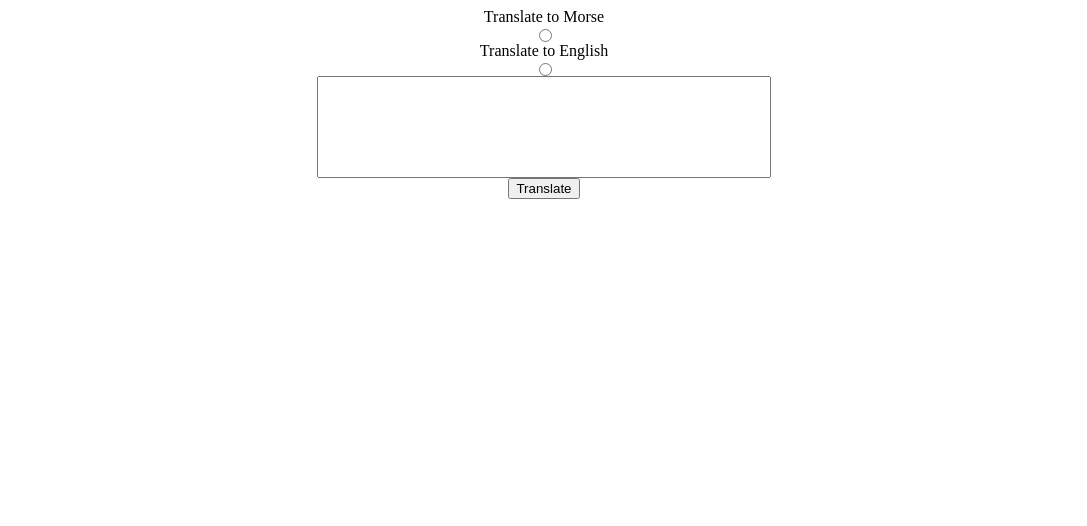
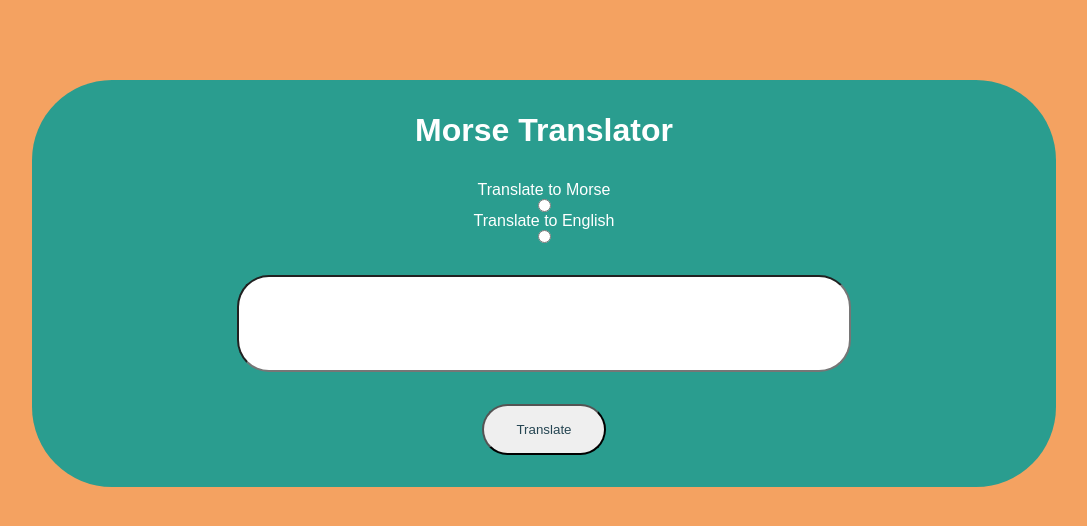
Before and after one commit to joebrentnall25/morse-translator, a website with bundled scripts: page index.html in a window 1280 px wide. Shown: the whole page, without its empty margins (96-1183 px from the left). Built offline with nearby package versions, Linux system fonts and the light colour scheme.

Commit message:
added styles to web page

```diff
--- a/assets/styles/pages/index.scss
+++ b/assets/styles/pages/index.scss
@@ -1,15 +1,38 @@
+@import '../utility/variable.scss';
+
+body {
+    background-color: $primary;
     .form__container {
         display: flex;
         justify-content: center;
         align-items: center;
+        margin: 10vh 10vw;
         .form__content {
+            background-color: $secondary;
             display: flex;
             flex-direction: column;
             justify-content: center;
             align-items: center;
+            width: 100%;
+            border-radius: 5rem;
+            h1 {
+                margin: 2rem 0;
+            }
             #form__translate-input {
+                width: 60%;
                 padding: 2rem;
-            font-size: 30px;
+                font-size: 25px;
+                text-align: center;
+                margin: 2rem 0;
+                border-radius: 2rem;
+                color: $dark;
+            }
+            #form__translate-btn {
+                margin-bottom: 2rem;
+                padding: 1rem 2rem;
+                border-radius: 2rem;
+                color: $dark;
             }
         }
     }
+}
--- /dev/null
+++ b/assets/styles/utility/variable.scss
@@ -0,0 +1,4 @@
+$primary:  #F4A261;
+$secondary: #2A9D8F;
+
+$dark: #264653;
--- a/index.html
+++ b/index.html
@@ -10,6 +10,7 @@
 <body>
     <div class="form__container">
         <form class="form__content"" action="">
+            <h1>Morse Translator</h1>
             <label for="toMorse" id="form__translate--toMorse">Translate to Morse</label>
             <input type="radio" name="translateTo" id="form__toMorse" value="toMorse">
             <label for="form__toEnglish">Translate to English</label>
--- a/style.scss
+++ b/style.scss
@@ -1 +1,10 @@
 @import "./assets/styles/pages/index.scss";
+@import "./assets/styles/utility/variable.scss";
+
+* {
+    padding: 0;
+    margin: 0;
+    box-sizing: border-box;
+    font-family: Arial, Helvetica, sans-serif;
+    color: white;
+}
```
Also changed, not shown: assets/styles/pages/index.css, assets/styles/utility/variable.css (added), style.css. Lines whose indentation alone changed are shown as unchanged.
